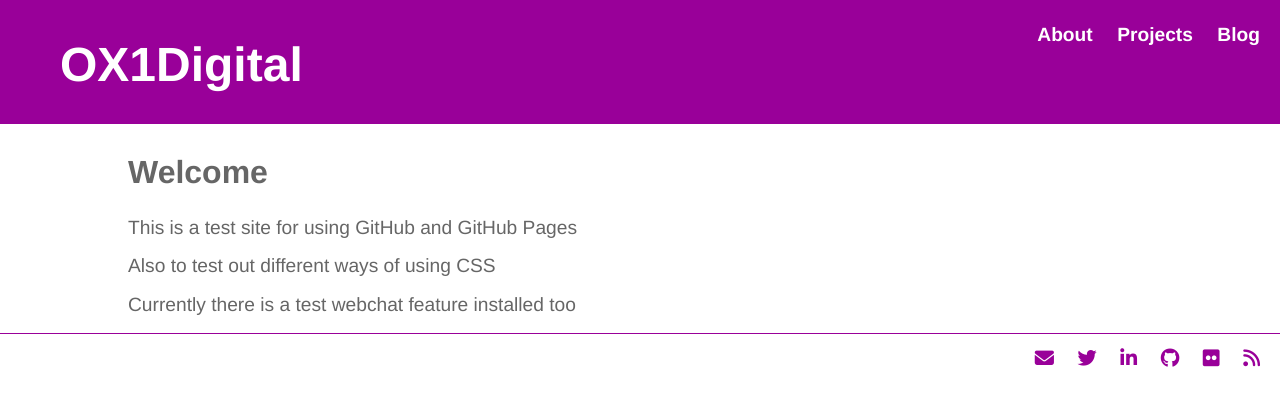
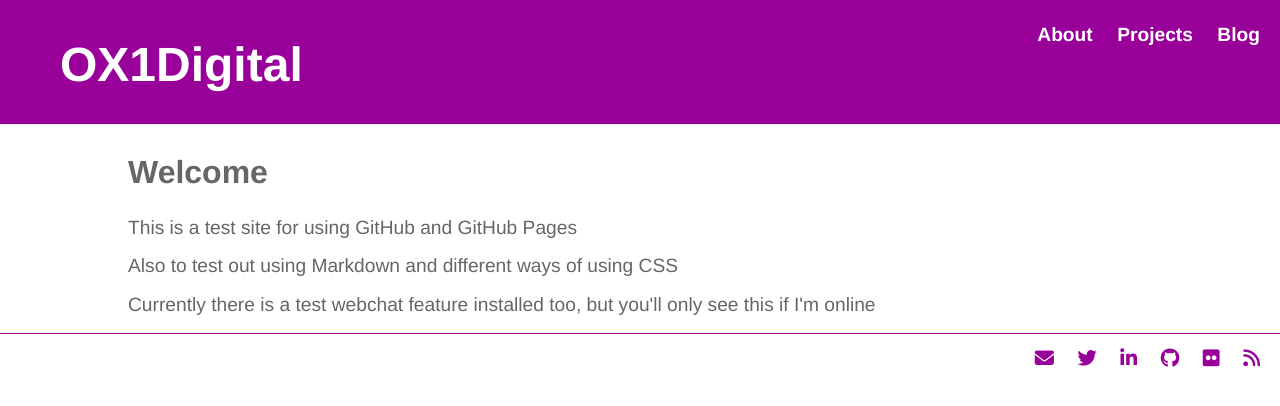
Before and after one commit to electronicdreamplant/electronicdreamplant.github.io, a Jekyll site: the page built from index.html, in a window 1280 px wide. Shown: the top 406 px of the page. Built offline with Jekyll 4.4.1, drawn with Linux system fonts in a browser that asks for light colours; nearby versions of some CDN libraries.

Commit message:
Update index.html

```diff
--- a/index.html
+++ b/index.html
@@ -5,7 +5,7 @@ title: OX1Digital, GitHub beginner
 <div class="blurb">
 	<h2>Welcome</h2>
 	<p>This is a test site for using GitHub and GitHub Pages</p>
-	<p>Also to test out different ways of using CSS</p>
-	<p>Currently there is a test webchat feature installed too</p>
+	<p>Also to test out using Markdown and different ways of using CSS</p>
+	<p>Currently there is a test webchat feature installed too, but you'll only see this if I'm online</p>
 
 </div><!-- /.blurb -->
```
